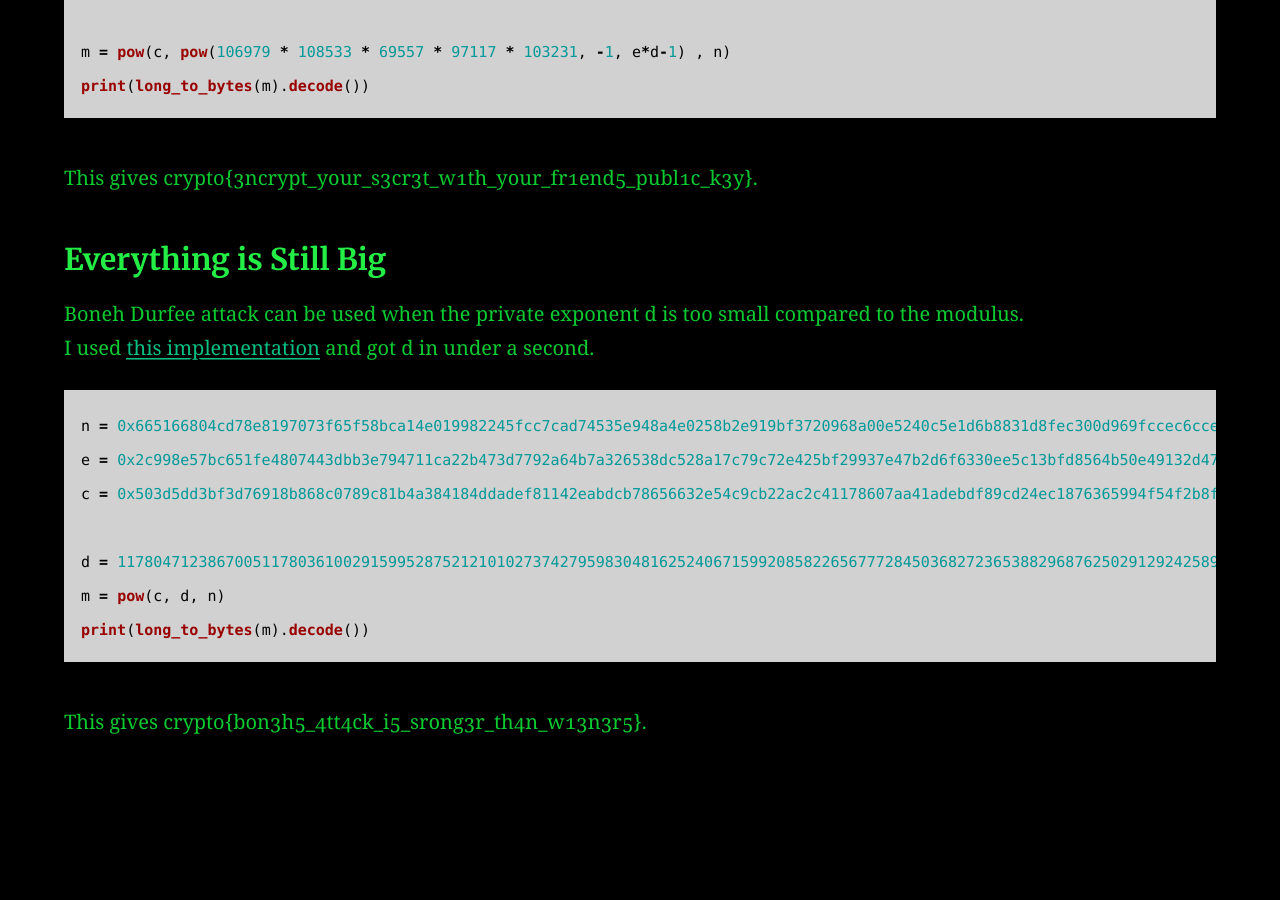
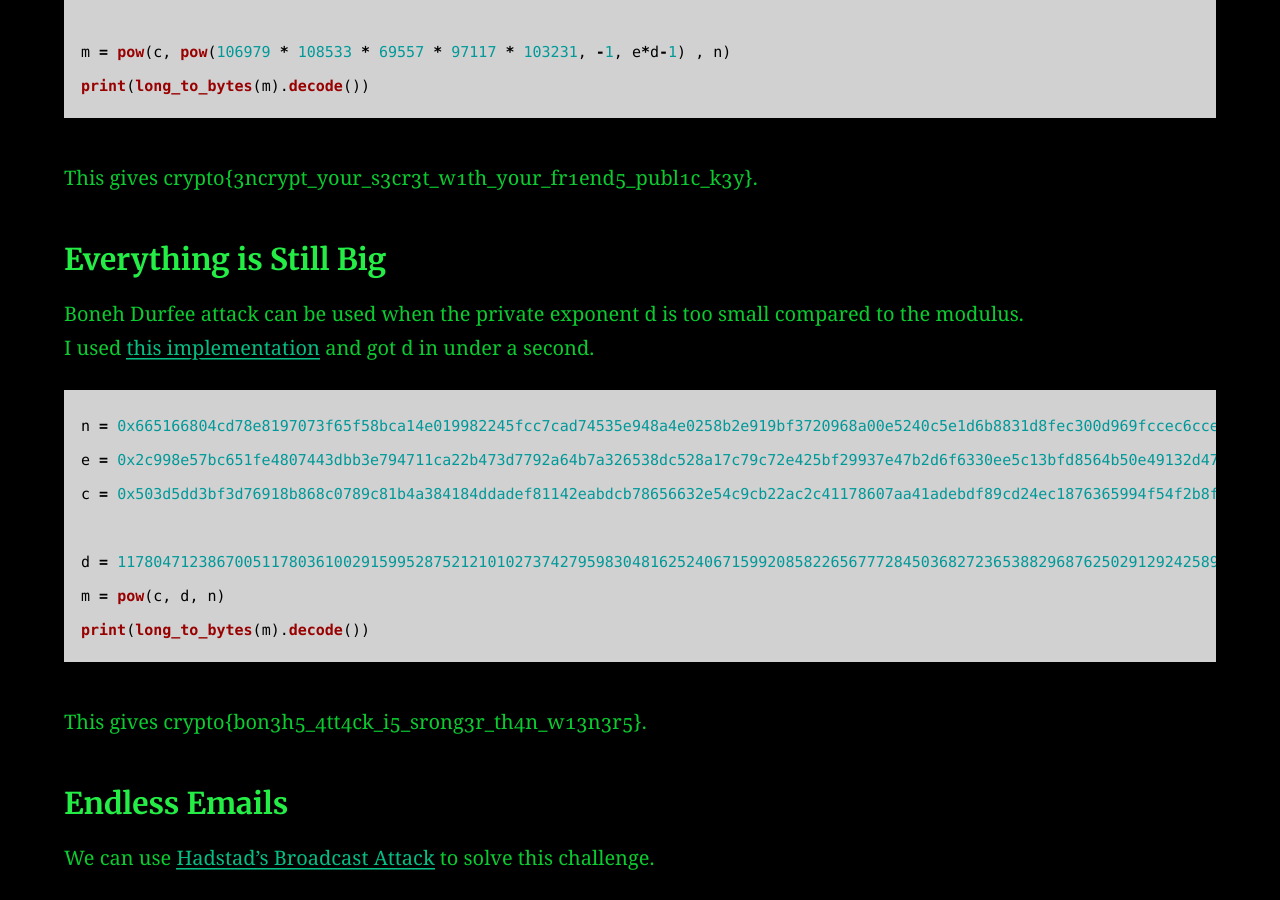
Before and after one commit to AC01010/Connor-McCartney.github.io, a Jekyll site: the page built from _posts/2019-01-12-CryptohackPublicExponent.md, in a window 1280 px wide and 900 px high, scrolled down 3894 px. Built offline with Jekyll 4.4.1, drawn with Linux system fonts in a browser that asks for light colours; before the commit the page ends 4658 px from its top, so only the background shows below that.

Commit message:
Update 2019-01-12-CryptohackPublicExponent.md

````diff
--- a/_posts/2019-01-12-CryptohackPublicExponent.md
+++ b/_posts/2019-01-12-CryptohackPublicExponent.md
@@ -135,3 +135,7 @@ m = pow(c, d, n)
 print(long_to_bytes(m).decode())
 ```
 This gives crypto{bon3h5_4tt4ck_i5_sr0ng3r_th4n_w13n3r5}.
+
+### Endless Emails
+
+We can use [Hadstad's Broadcast Attack](https://en.wikipedia.org/wiki/Coppersmith's_attack#H%C3%A5stad's_broadcast_attack) to solve this challenge.
````
